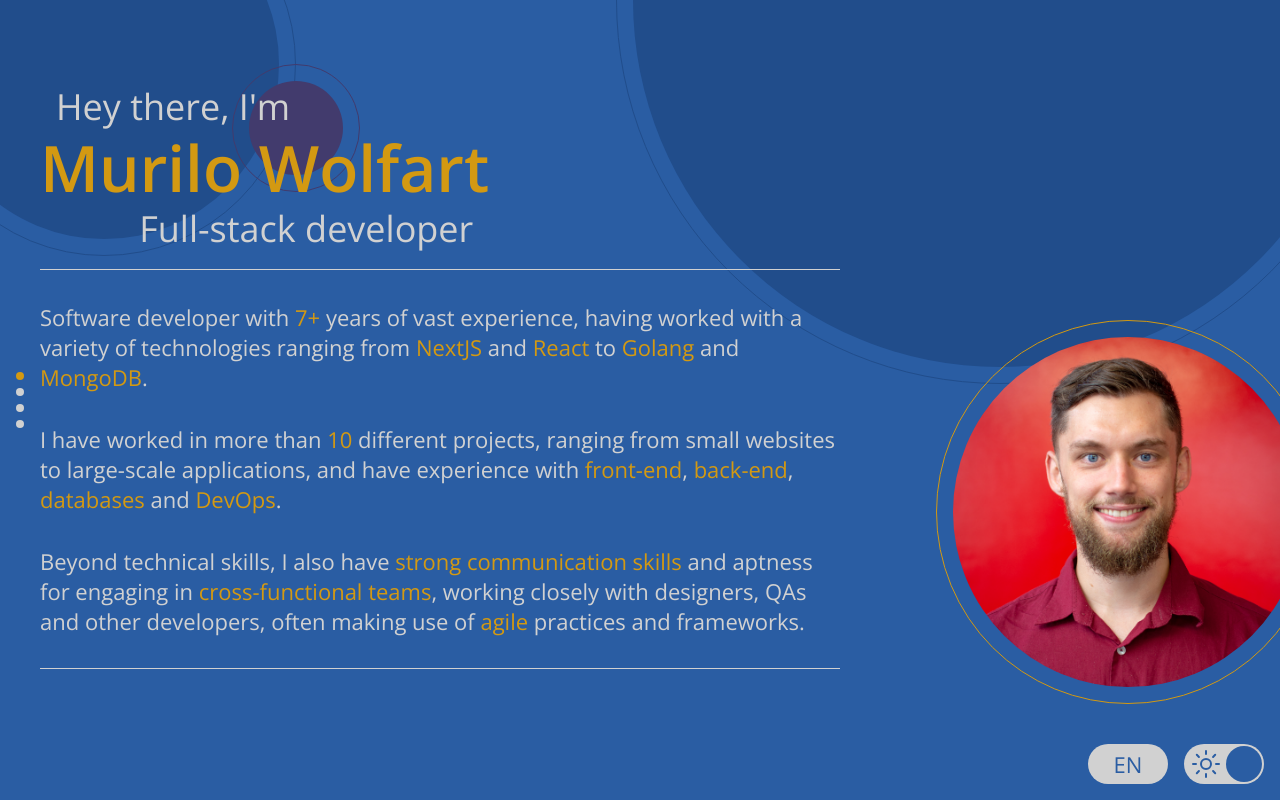
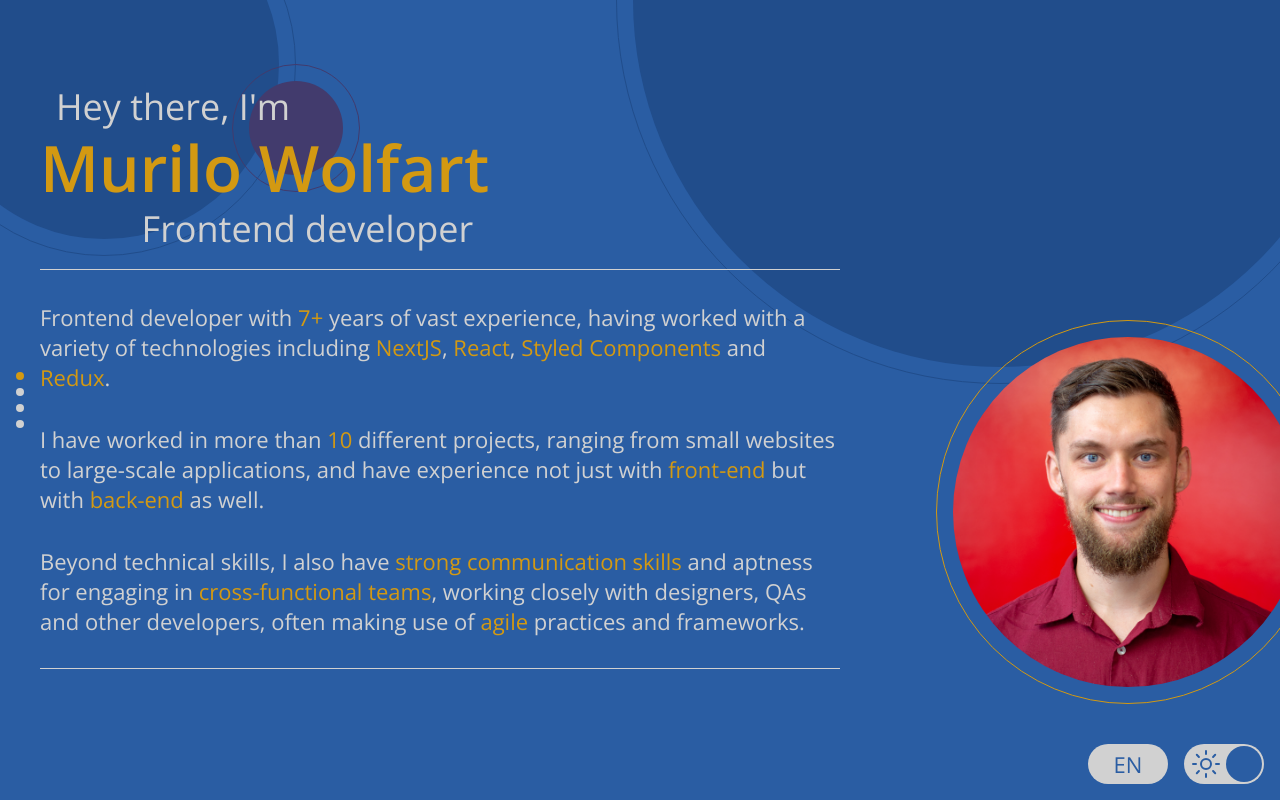
Before and after one commit to mwolfart/mwolfart.github.io, a React (Vite) app: page / in a window 1280 px wide. Built offline with nearby package versions, Linux system fonts and the light colour scheme.

Commit message:
fix: change text blocks

```diff
--- a/src/components/page-intro/index.tsx
+++ b/src/components/page-intro/index.tsx
@@ -20,20 +20,17 @@ export const IntroPage = () => {
             <p>
               <Trans i18nKey="about.one">
                 Software developer with <span>7+</span> years of vast
-                experience, having worked with a variety of technologies ranging
-                from
-                <span>NextJS</span> and <span>React</span> to
-                <span>Golang</span>
-                and <span>MongoDB</span>.
+                experience, having worked with a variety of technologies
+                technologies including <span>NextJS</span>, <span>React</span>,
+                <span>Styled Components</span> and <span>Redux</span>
               </Trans>
             </p>
             <p>
               <Trans i18nKey="about.two">
                 I have worked in more than <span>10</span> different projects,
                 ranging from small websites to large-scale applications, and
-                have experience with <span>front-end</span>,
-                <span>back-end</span>,<span>databases</span> and
-                <span>DevOps</span>.
+                have experience not just with <span>front-end</span> but with
+                <span>back-end</span> as well.
               </Trans>
             </p>
             <p>
--- a/src/constants/translations/en.json
+++ b/src/constants/translations/en.json
@@ -30,12 +30,12 @@
     "home": {
         "prefix": "Hey there, I'm",
         "name": "Murilo Wolfart",
-        "suffix": "Full-stack developer"
+        "suffix": "Frontend developer"
     },
     "about": {
         "title": "About me",
-        "one": "Software developer with <1>7+</1> years of vast experience, having worked with a variety of technologies ranging from <1>NextJS</1> and <1>React</1> to <1>Golang</1> and <1>MongoDB</1>.",
-        "two": "I have worked in more than <1>10</1> different projects, ranging from small websites to large-scale applications, and have experience with <1>front-end</1>, <1>back-end</1>, <1>databases</1> and <1>DevOps</1>.",
+        "one": "Frontend developer with <1>7+</1> years of vast experience, having worked with a variety of technologies including <1>NextJS</1>, <1>React</1>, <1>Styled Components</1> and <1>Redux</1>.",
+        "two": "I have worked in more than <1>10</1> different projects, ranging from small websites to large-scale applications, and have experience not just with <1>front-end</1> but with <1>back-end</1> as well.",
         "three": "Beyond technical skills, I also have <1>strong communication skills</1> and aptness for engaging in <1>cross-functional teams</1>, working closely with designers, QAs and other developers, often making use of <1>agile</1> practices and frameworks.",
         "four": "I'm always on the look out for new things to learn and skills to improve, as well as being open for knowledge exchange and tech discussions in general."
     },
```
